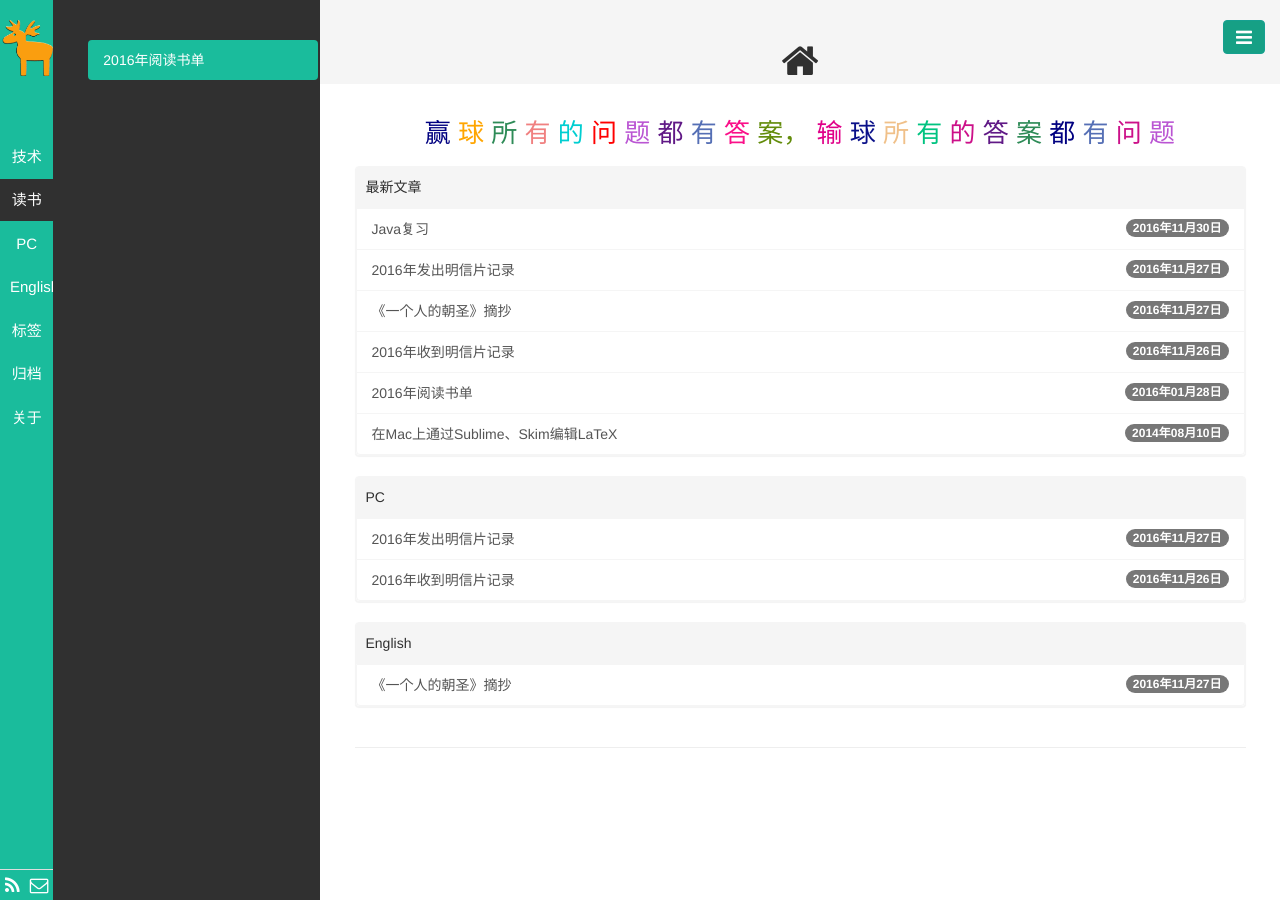
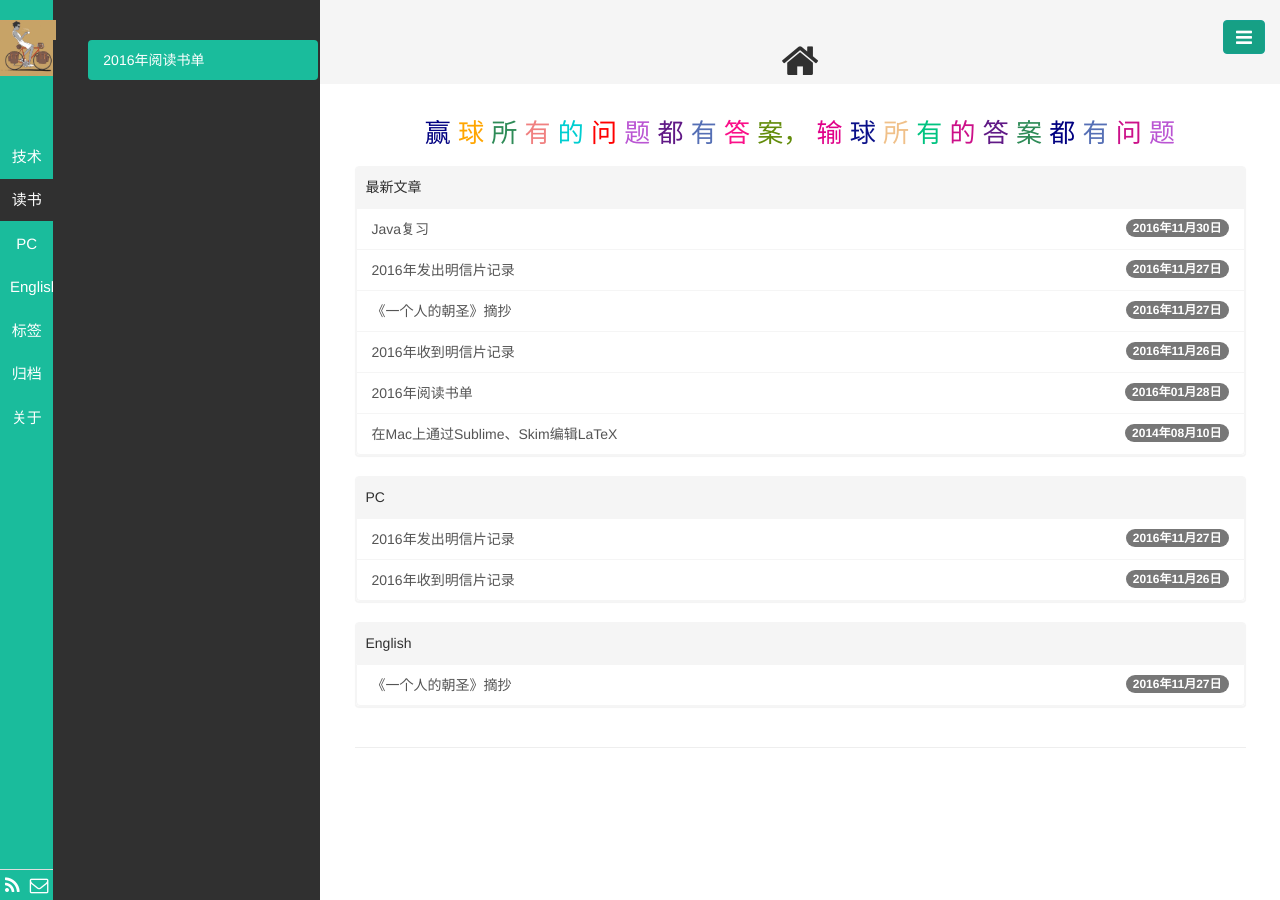
Before and after one commit to liyibing28/liyibing28.github.io, a Jekyll site: the page built from index.html, in a window 1280 px wide. Built offline with Jekyll 4.4.1, drawn with Linux system fonts in a browser that asks for light colours; the list of posts is cut into pages by our own code.

Commit message:
更改头像

```diff
--- a/_config.yml
+++ b/_config.yml
@@ -19,8 +19,8 @@ url: http://liyibing28.github.io
 rss_url: /pages/atom.xml
 
 # gavatar头像及Favicon
-gavatar: /public/img/deer3.png
-favicon: /public/img/deer3.png
+gavatar: /public/img/header.jpg
+favicon: /public/img/header.jpg
 
 # google analytics 设置
 ga:
```
Also changed, not shown: public/img/head.jpg (added), public/img/header.jpg (added).
